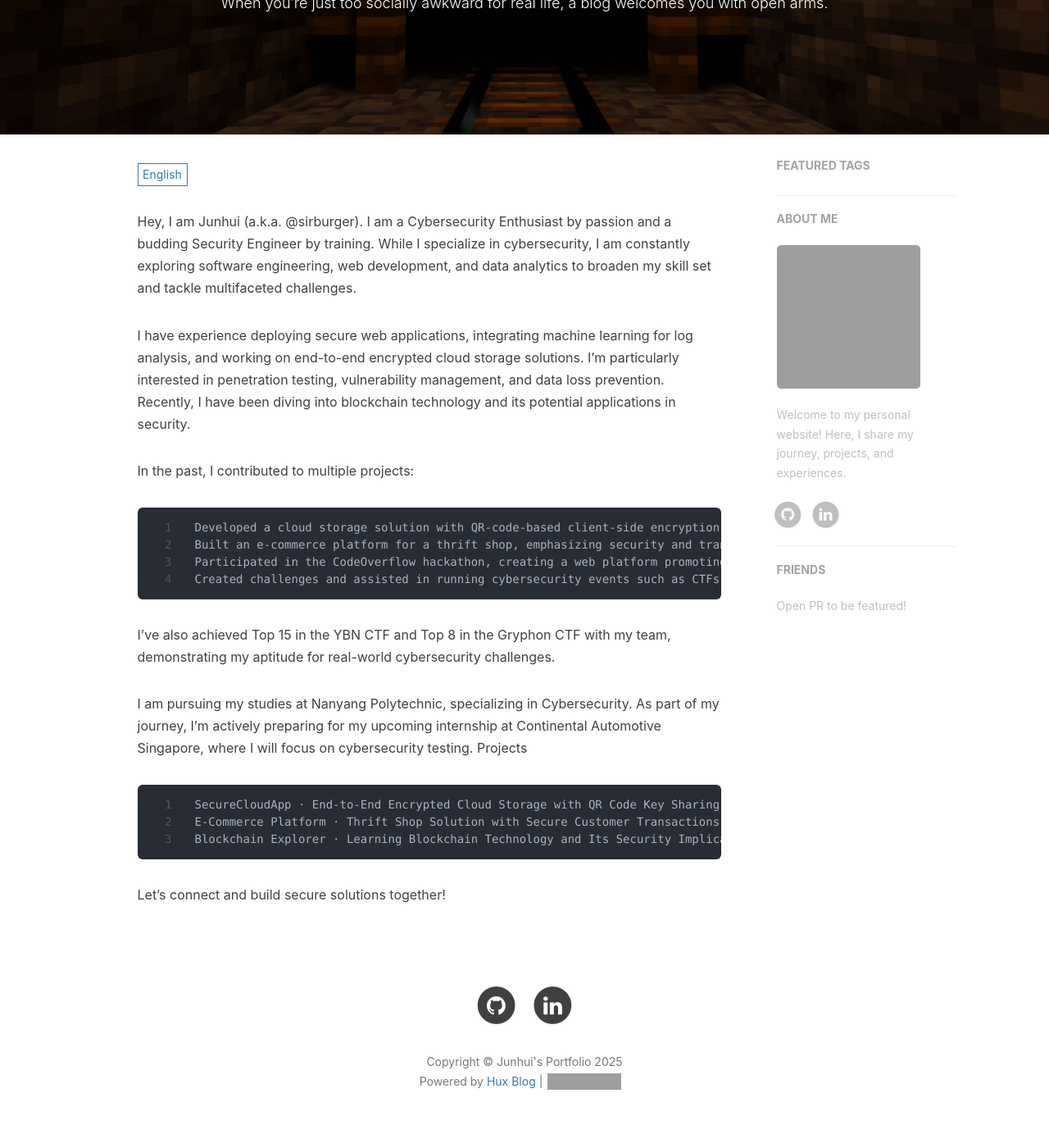
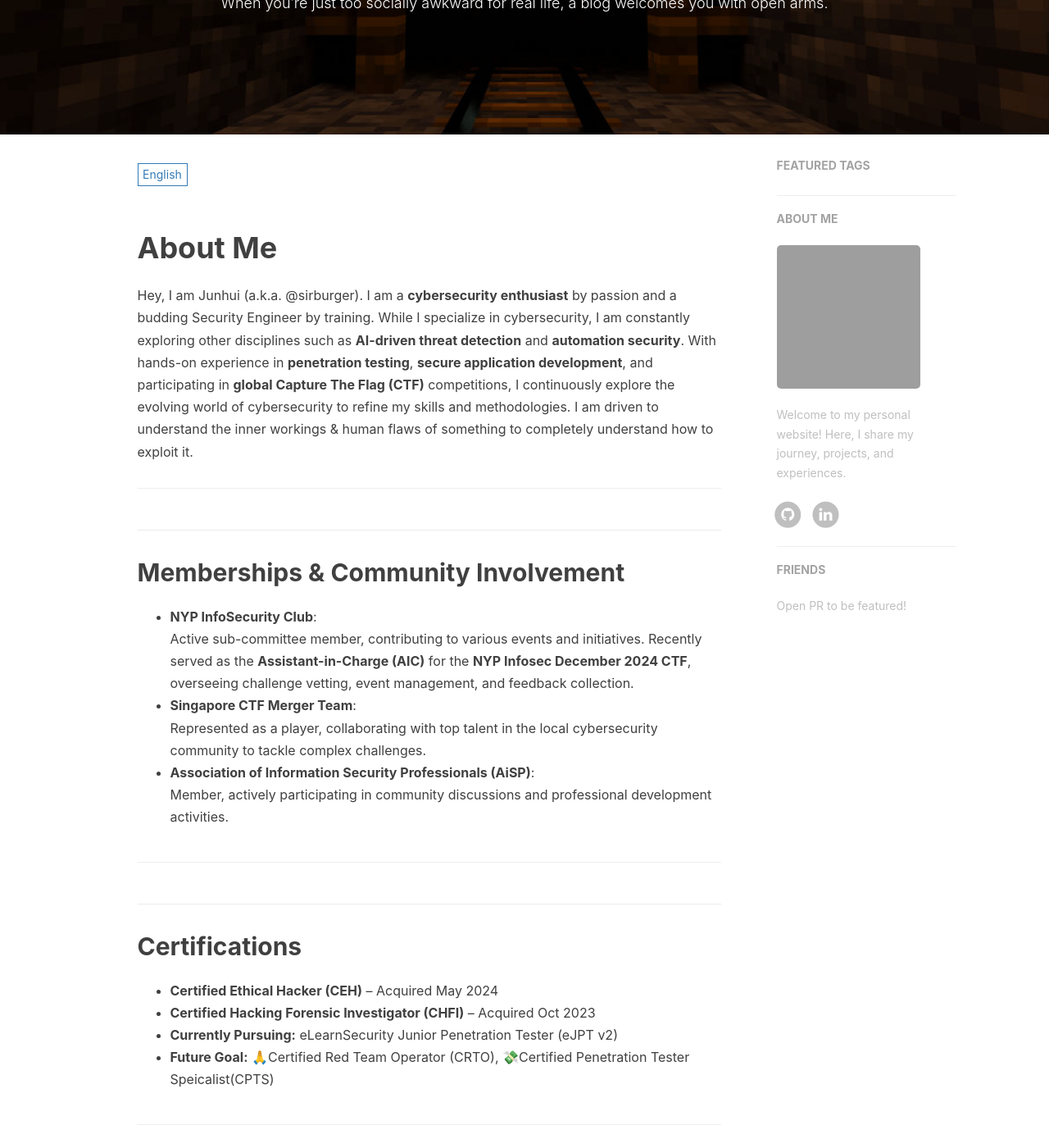
Before and after one commit to sirburger/sirburger.github.io, a Jekyll site: the page built from about.html, in a window 1280 px wide and 1400 px high, scrolled down 254 px. Shown: the whole window at 82% size. Built offline with Jekyll 4.4.1, drawn with Linux system fonts in a browser that asks for light colours; nearby versions of some CDN libraries; comment, search, counter and statistics services are not loaded; some of the changed text lies outside the part shown; grey boxes are pictures that could not be loaded.

Commit message:
zxc emd
asd

```diff
--- a/_includes/about/en.md
+++ b/_includes/about/en.md
@@ -1,21 +1,71 @@
-Hey, I am Junhui (a.k.a. @sirburger). I am a Cybersecurity Enthusiast by passion and a budding Security Engineer by training. While I specialize in cybersecurity, I am constantly exploring software engineering, web development, and data analytics to broaden my skill set and tackle multifaceted challenges.
+# About Me
 
-I have experience deploying secure web applications, integrating machine learning for log analysis, and working on end-to-end encrypted cloud storage solutions. I’m particularly interested in penetration testing, vulnerability management, and data loss prevention. Recently, I have been diving into blockchain technology and its potential applications in security.
+Hey, I am Junhui (a.k.a. @sirburger). I am a **cybersecurity enthusiast** by passion and a budding Security Engineer by training. While I specialize in cybersecurity, I am constantly exploring other disciplines such as **AI-driven threat detection** and **automation security**. With hands-on experience in **penetration testing**, **secure application development**, and participating in **global Capture The Flag (CTF)** competitions, I continuously explore the evolving world of cybersecurity to refine my skills and methodologies. I am driven to understand the inner workings & human flaws of something to completely understand how to exploit it.
 
-In the past, I contributed to multiple projects:
+---
 
-    Developed a cloud storage solution with QR-code-based client-side encryption as part of my ISPJ project.
-    Built an e-commerce platform for a thrift shop, emphasizing security and transaction integrity.
-    Participated in the CodeOverflow hackathon, creating a web platform promoting healthy eating and food waste reduction.
-    Created challenges and assisted in running cybersecurity events such as CTFs and workshops with the NYP Infosec Club.
+## Memberships & Community Involvement
 
-I’ve also achieved Top 15 in the YBN CTF and Top 8 in the Gryphon CTF with my team, demonstrating my aptitude for real-world cybersecurity challenges.
+- **NYP InfoSecurity Club**:
+  Active sub-committee member, contributing to various events and initiatives. Recently served as the **Assistant-in-Charge (AIC)** for the **NYP Infosec December 2024 CTF**, overseeing challenge vetting, event management, and feedback collection.
+- **Singapore CTF Merger Team**:
+  Represented as a player, collaborating with top talent in the local cybersecurity community to tackle complex challenges.
+- **Association of Information Security Professionals (AiSP)**:
+  Member, actively participating in community discussions and professional development activities.
 
-I am pursuing my studies at Nanyang Polytechnic, specializing in Cybersecurity. As part of my journey, I’m actively preparing for my upcoming internship at Continental Automotive Singapore, where I will focus on cybersecurity testing.
-Projects
+---
 
-    SecureCloudApp · End-to-End Encrypted Cloud Storage with QR Code Key Sharing · 2024
-    E-Commerce Platform · Thrift Shop Solution with Secure Customer Transactions · 2024
-    Blockchain Explorer · Learning Blockchain Technology and Its Security Implications · 2025
+## Certifications
 
-Let’s connect and build secure solutions together!
+- **Certified Ethical Hacker (CEH)** – Acquired May 2024
+- **Certified Hacking Forensic Investigator (CHFI)** – Acquired Oct 2023
+- **Currently Pursuing:** eLearnSecurity Junior Penetration Tester (eJPT v2)
+- **Future Goal:** 🙏Certified Red Team Operator (CRTO), 💸Certified Penetration Tester Speicalist(CPTS)
+
+---
+
+## Cybersecurity Projects & Training
+
+- **Hack The Box**: Practicing penetration testing methodologies and exploring diverse attack vectors to strengthen defensive strategies.
+- **CryptoHack**: Enhancing mathematical proficiency to identify and exploit misconfigurations in cryptographic systems.
+- **Physical Network Setup**: Configured and attacked a physical network to simulate real-world defense and offense scenarios.
+
+---
+
+## Capture The Flag (CTF) Participation
+
+- **YBN 2024 CTF**: Top 15 placement
+- **GCTF 2024**: Top 8 placement
+- **Spooky CTF 2024**: Top 35 placement
+
+---
+
+## Blog & Writing
+
+I regularly document my projects and experiences in cybersecurity on my blog, where I share insights and technical details, including:
+
+- **Healthy Food Recommendation Website**: A beginner project focused on promoting healthy eating and reducing food waste.
+- **App Development Project**: A comprehensive showcase of my development journey, highlighting the technical challenges and solutions.
+- **App Security Project**: Detailed exploration of securing application vulnerabilities.
+- **CTF Writeups**: A collection of my step-by-step solutions to CTF challenges, sharing strategies and methodologies with the cybersecurity community.
+
+Do give it a read if you are curious!🤔
+
+---
+
+## Volunteer Experience
+
+- **Singapore International Cyber Week (SICW) 2024**:
+  Presented **ACUBE**, an AI-powered malware analysis tool, at my first cybersecurity convention. Engaged with over 100 professionals and students, sharing insights and learning about the latest industry trends.
+
+- **Toa Payoh Seu Teck Sean Tong** (Jan 2024 – Present):
+  Conducted welfare visits to underprivileged senior residents, assisting with spring-cleaning and distributing essential supplies.
+
+
+---
+
+## Goals & Aspirations
+
+- Specializing in **AI-driven threat detection** to anticipate and neutralize emerging cyber threats effectively.
+- Advancing in **automation security** to streamline and reinforce security processes across diverse systems.
+- Building expertise in **penetration testing** by continuously refining my methodologies through practical challenges and real-world simulations.
```
